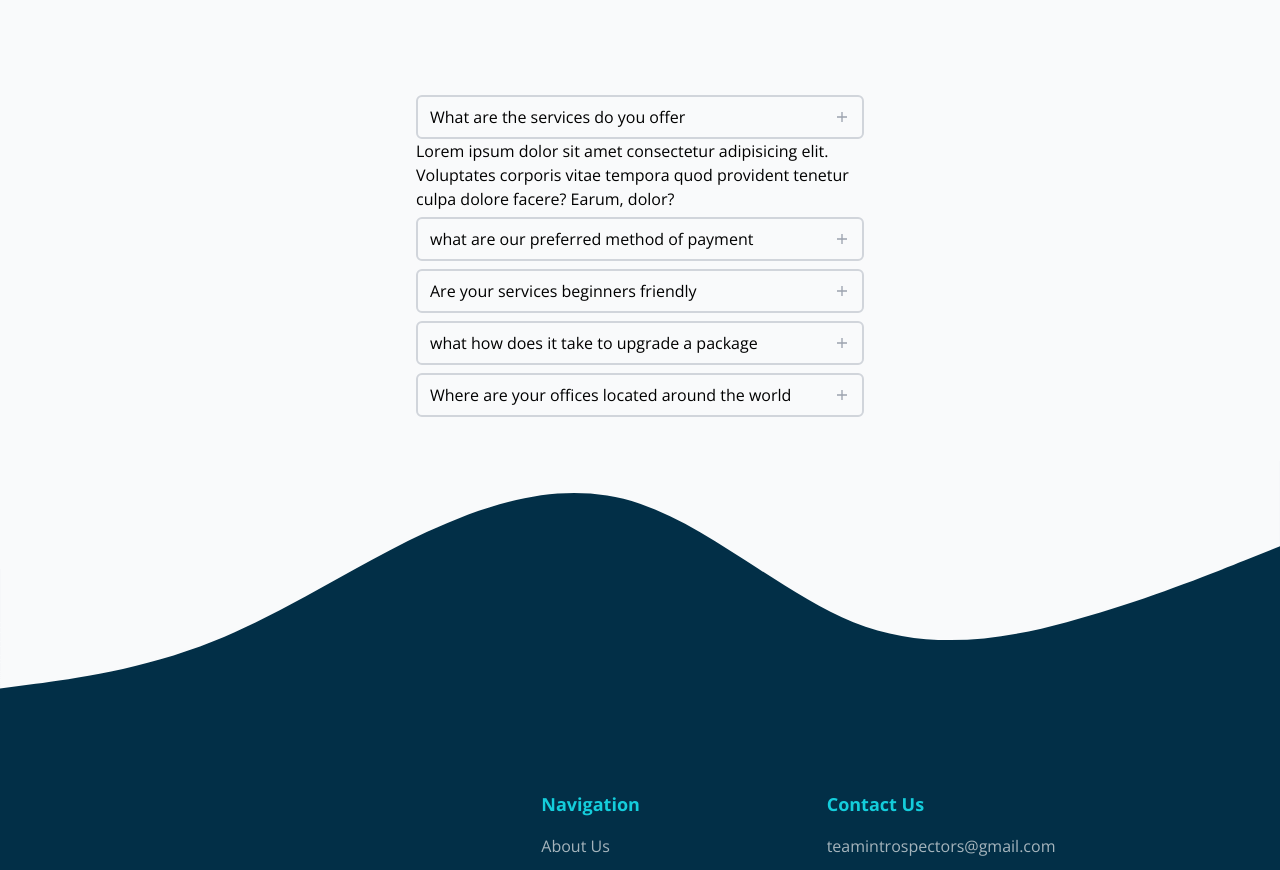
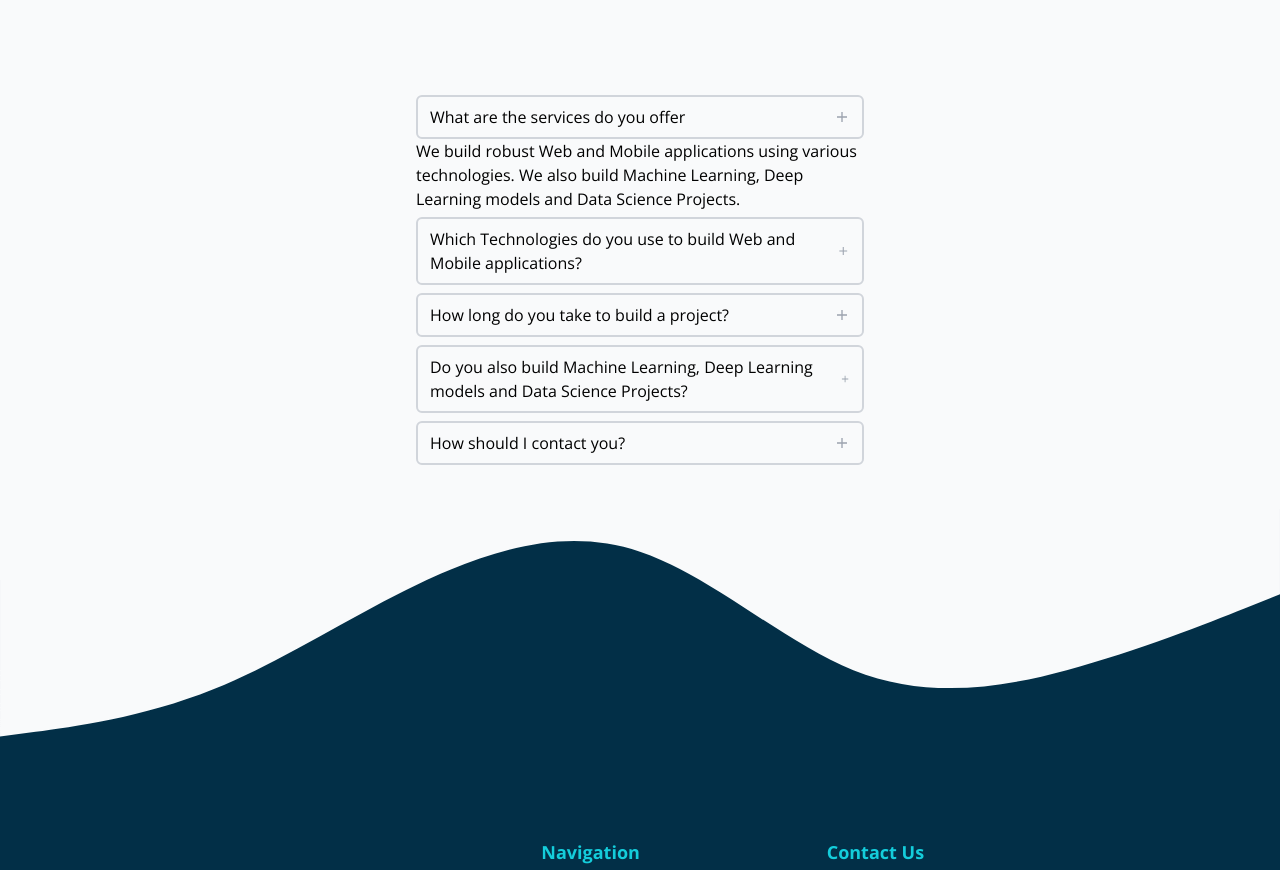
Before and after one commit to tech-introspectors/tech-introspectors-web, a Next.js app: page / in a window 1280 px wide. Shown: the part 2480-3350 px from the top of the page. Built offline with nearby package versions, Linux system fonts and the light colour scheme.

Commit message:
Add files via upload

```diff
--- a/data/faqData.js
+++ b/data/faqData.js
@@ -3,30 +3,30 @@ export const faqData = [
     id: 1,
     question: "What are the services do you offer",
     answer:
-      "Lorem ipsum dolor sit amet consectetur adipisicing elit. Voluptates corporis vitae tempora quod provident tenetur culpa dolore facere? Earum, dolor?",
+      "We build robust Web and Mobile applications using various technologies. We also build Machine Learning, Deep Learning models and Data Science Projects.",
   },
   {
     id: 2,
-    question: "what are our preferred method of payment",
+    question: "Which Technologies do you use to build Web and Mobile applications?",
     answer:
-      "Lorem ipsum dolor, sit amet consectetur adipisicing elit. Architecto iusto veniam eveniet labore impedit nam",
+      "We are well-versed with various web technologies, frameworks and libraries like React, Next.js, React Native, Flutter, NodeJS, Express, MongoDB, Spring and more.",
   },
   {
     id: 3,
-    question: "Are your services beginners friendly",
+    question: "How long do you take to build a project?",
     answer:
-      "Lorem ipsum dolor sit, amet consectetur adipisicing elit. Praesentium, sed. Dolores,",
+      "It depends on the complexity and number of viewpoints of the project. But we usually take a minimum of 5-7 days to build a project.",
   },
   {
     id: 4,
-    question: "what how does it take to upgrade a package",
+    question: "Do you also build Machine Learning, Deep Learning models and Data Science Projects?",
     answer:
-      "Lorem ipsum dolor sit, amet consectetur adipisicing elit. Praesentium, sed. Dolores, sequi.",
+      "Yes, we do. Check out our projects page to see our projects.",
   },
   {
     id: 5,
-    question: "Where are your offices located around the world",
+    question: "How should I contact you?",
     answer:
-      "Lorem ipsum dolor sit, amet consectetur adipisicing elit. Praesentium, sed. Dolores, sequi.",
+      "You can mail us at teamintrospectors@gmail.com, or you can headover to contact us page and reach out to us directly.",
   },
 ];
```
